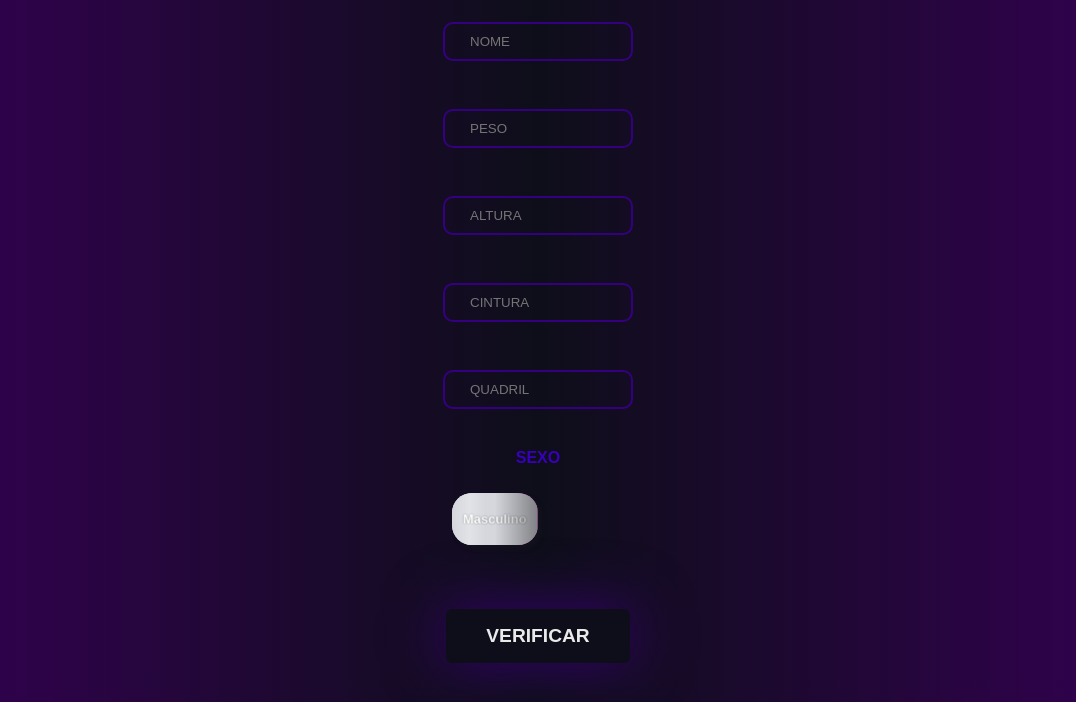
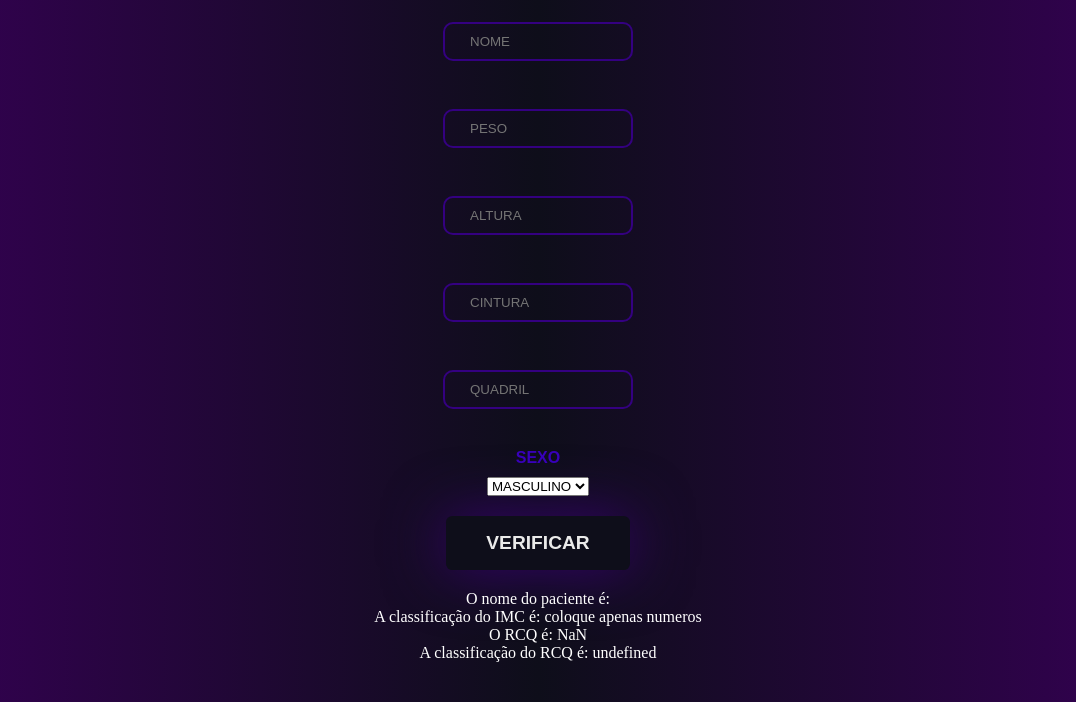
Before and after one commit to Guspezzini/Sistema_De_Triagem, a website built with webpack: page index.html in a window 1280 px wide. Both pictures are taken after a click on the button "VERIFICAR". Shown: the part 98-800 px from the top of the page, without its empty margins (102-1178 px from the left). Built offline with nearby package versions, Linux system fonts and the light colour scheme.

Commit message:
versão funcionando

```diff
--- a/Paciente.js
+++ b/Paciente.js
@@ -1,12 +1,12 @@
 class Paciente {
-    constructor(nome, peso, altura, circCintura, circQuadril, genero) {
+    constructor(nome, peso, altura, circCintura, circQuadril, sexo) {
 
         this.nome = nome,
             this.peso = peso,
             this.altura = altura,
             this.circCintura = circCintura,
             this.circQuadril = circQuadril,
-            this.genero = genero
+            this.sexo = sexo
 
     }
     calcularIMC() {
@@ -19,7 +19,7 @@ class Paciente {
         return rcq
     }
     classificarIMC() {
-        let imc = this.classificarIMC()
+        let imc = this.calcularIMC()
 
         if (imc < 0.0) {
             return 'por favor, coloque sua altura real'
@@ -47,7 +47,7 @@ class Paciente {
     }
     classificarRCQ() {
         let rcq = this.calcularRCQ()
-        if (this.genero === 'M') {
+        if (this.sexo === 'M') {
 
             if (rcq < 0.90) {
                 return 'risco baixo'
@@ -59,7 +59,7 @@ class Paciente {
             return 'risco alto'
 
 
-        } else if (this.genero === 'F') {
+        } else if (this.sexo === 'F') {
 
             if (rcq < 0.80) {
                 return 'risco baixo'
--- a/index.html
+++ b/index.html
@@ -30,31 +30,17 @@
     <input id="circQuadril" placeholder="QUADRIL"class="inputfive" name="text" type="text"/>
 
 
-    <p class="sexo">sexo</p>
-<label class="switch">
-  <input id="sexo" class="switch__input" type="checkbox" role="switch" />
-  <span class="switch__handle">
-    <span class="switch__handle-sides">
-      <span class="switch__handle-side"></span>
-    </span>
-    <span class="switch__handle-labels">
-      <!-- Alterado de "Off" para "M" com ID masculino -->
-      <span id="H" class="switch__handle-label" aria-hidden="true">Masculino</span>
-      <!-- Alterado de "On" para "F" com ID feminino -->
-      <span id="F" class="switch__handle-label" aria-hidden="true">Feminino</span>
-    </span>
-    <span class="switch__handle-texture"></span>
-  </span>
-</label>
-</label>
-
-    </select>
+ <p class="sexo">sexo</p>
+<select name="" id="sexo">
+    <option value="M">MASCULINO</option>
+    <option value="F">FEMININO</option>
+</select>
     <br>
     </div>
 
 
     <button id="progPrincipal" class="btn">VERIFICAR</button>
 
-<div id="resposta"></div>
+<div class="resp" id="resposta"></div>
 </body>
 </html>
--- a/index.js
+++ b/index.js
@@ -1,4 +1,4 @@
-const Pacient = require('./Paciente')
+const Paciente = require('./Paciente')
 
 let resposta = document.getElementById('resposta')
 
@@ -26,6 +26,13 @@ progPrincipal.addEventListener('click',()=>{
     let rcq = pac1.calcularRCQ()
     let classificarRCQ = pac1.classificarRCQ()
 
-    resposta.innerHTML= ''
-    resposta.innerHTML= `O IMC do ${pac1.nome}`
+  resposta.innerHTML = ''; // Limpa a resposta anterior
+
+// Use += para adicionar texto sem apagar a linha de cima
+// Adicionei <br> no final para pular linha na tela do navegador
+resposta.innerHTML += `O nome do paciente é: ${pac1.nome}<br>`;
+resposta.innerHTML += `A classificação do IMC é: ${pac1.classificarIMC()}<br>`; // Com ()
+resposta.innerHTML += `O RCQ é: ${pac1.calcularRCQ().toFixed(2)}<br>`; // Com () e F maiúsculo
+resposta.innerHTML += `A classificação do RCQ é: ${pac1.classificarRCQ()}<br>`; // Com ()
+
 })
--- a/style.css
+++ b/style.css
@@ -243,3 +243,7 @@ body {
     box-shadow: none !important;
   }
 }
+.resp{
+  text-align: center;
+  color: #ffffff;
+}
```
Also changed, not shown: __tests__/paciente.test.js (added, +26 -0 lines), public/bundle.js (+44 -4 lines).
